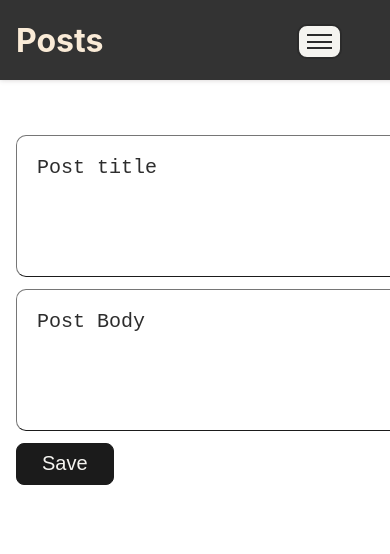
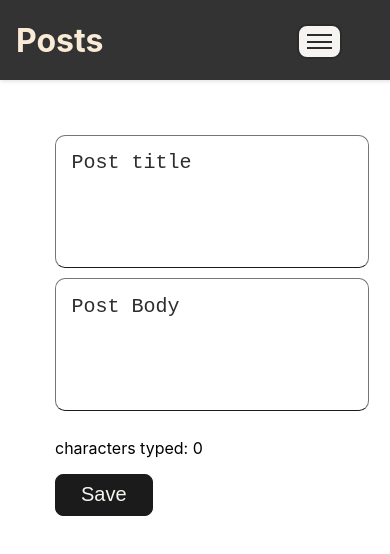
Before and after one commit to Sushrut-Kadam/CodeChallengeViamagus, a React (Create React App) app: page /newpost in a window 390 px wide. Shown: the top 554 px of the page. Built offline with nearby package versions, Linux system fonts and the light colour scheme.

Commit message:
Responsiveness added

```diff
--- a/src/components/NewPost.js
+++ b/src/components/NewPost.js
@@ -46,7 +46,7 @@ const NewPost = (props) => {
         setPost({
             ...post,
             [event.target.name]: [event.target.value]
-        })
+        });
     }
 
     if(error) return "Error...!";
@@ -72,9 +72,11 @@ const NewPost = (props) => {
                         className="body"
                         placeholder="Post Body"
                         value={post.body}
-                        maxLength="1000"
+                        maxLength="50"
                         onChange={handleChange}
                     />
+                    <p>{`characters typed: ${post.body.toString().length}`}</p>
+                    {(post.body.toString().length==50)?<p>Max limit reached...!</p>:null}
                     <button type="submit" className="btn dark">Save</button>
                 </form>
             </div>
--- a/src/css/newpost.css
+++ b/src/css/newpost.css
@@ -5,7 +5,7 @@
 
 .formWrapper{
     width: 70vw;
-    min-width: 400px;
+    /* min-width: 400px; */
     height: 100px;
     display: block;
     margin: auto;
@@ -41,3 +41,9 @@ textarea::-webkit-scrollbar-thumb{
 .body::placeholder{
     color: #2d2d2d;
 }
+
+@media (max-width: 480px){
+    .formWrapper{
+        width: 80vw;
+    }
+}
```
Also changed, not shown: src/components/PostPage.js (line endings or trailing spaces).
